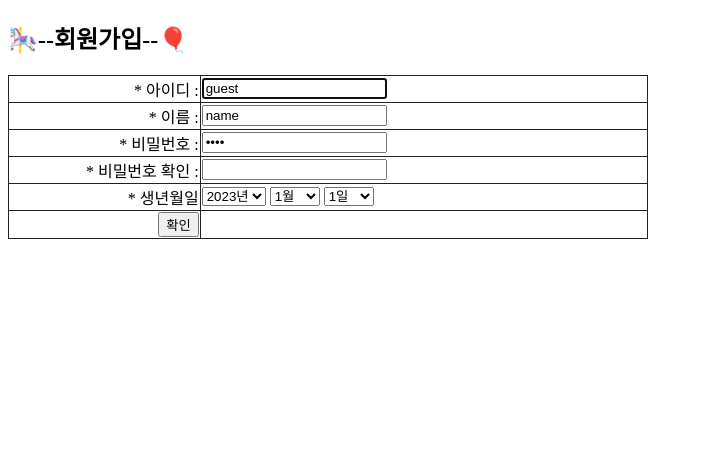
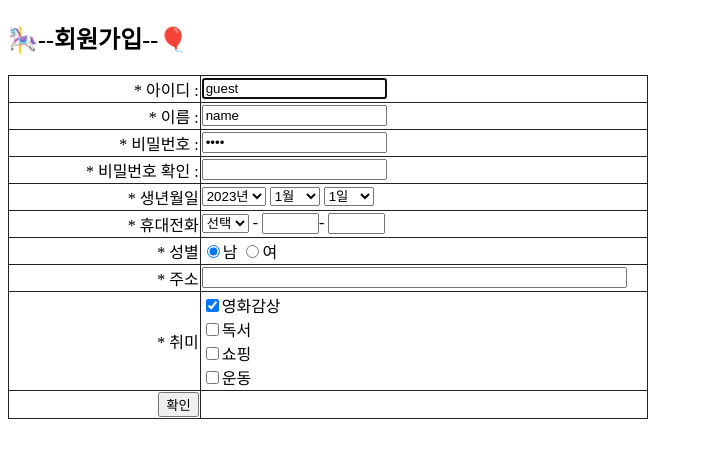
Before and after one commit to YENAZIGMINA/PHP, a PHP site: page /mem_form.php in a window 1280 px wide. Shown: the top 458 px of the page, without its empty margins (0-703 px from the left). Run offline with PHP 8.4, Linux system fonts and the light colour scheme.

Commit message:
Add files via upload

```diff
--- a/mem_form.php
+++ b/mem_form.php
@@ -70,6 +70,41 @@
                 </td>
             </tr>
             <tr>
+                <td>* 휴대전화</td>
+                <td>
+                    <select name="phone1">
+                        <option>선택</option>
+                        <option value="010">010</option>
+                        <option value="011">011</option>
+                        <option value="017">017</option>
+                    </select> -
+                    <input type="text" size="4" name="phone2">-
+                    <input type="text" size="4" name="phone3">
+                </td>
+            </tr>
+            <tr>
+                <td>* 성별</td>
+                <td>
+                    <input type="radio" name="gender" value="M" checked>남
+                    <input type="radio" name="gender" value="F" >여
+                </td>
+            </tr>
+            <tr>
+                <td>* 주소</td>
+                <td>
+                    <input type="text" name="address" size="50">
+                </td>
+            </tr>
+            <tr>
+                <td>* 취미</td>
+                <td>
+                    <input type="checkbox" name="movie" vlaue="yes" checked>영화감상<br>
+                    <input type="checkbox" name="book" vlaue="yes">독서<br>
+                    <input type="checkbox" name="shopping" vlaue="yes">쇼핑<br>
+                    <input type="checkbox" name="sports" vlaue="yes">운동<br>
+                </td>
+            </tr>
+            <tr>
                 <td><input type="submit" value="확인"></td>
             </tr>
         </table>
```
Also changed, not shown: mem_print.php (+60 -1 lines).
